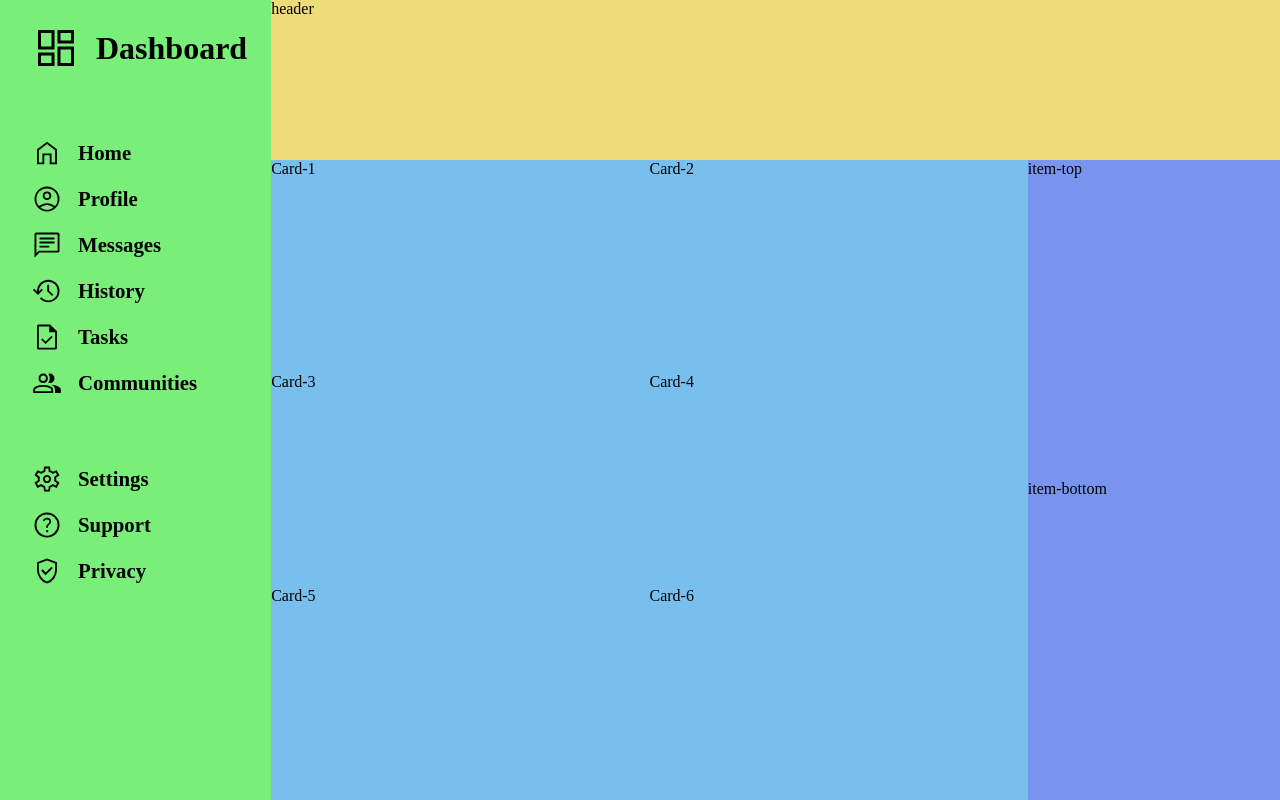
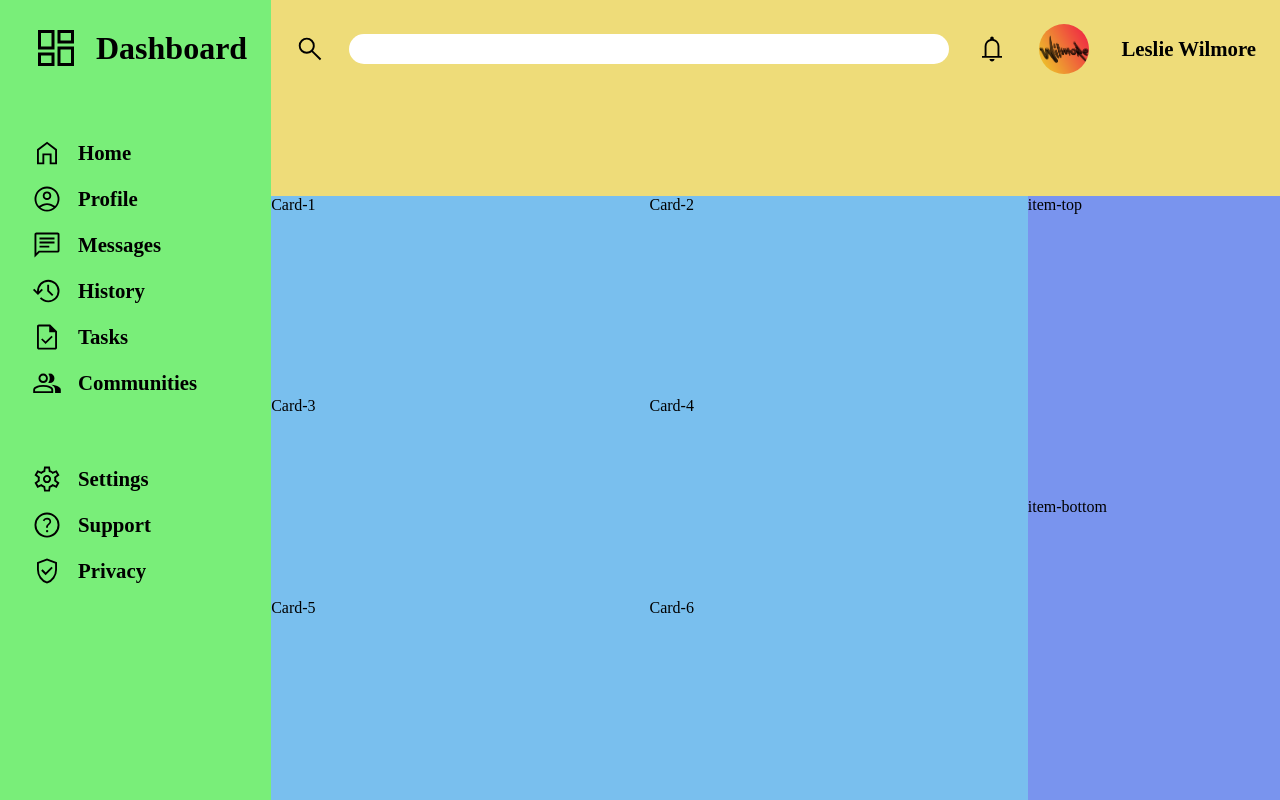
Before and after one commit to wilmxre/admin-dashboard, a plain HTML site: page index.html in a window 1280 px wide. Drawn offline with Linux system fonts and the light colour scheme.

Commit message:
Finish top part of header

```diff
--- a/index.html
+++ b/index.html
@@ -11,7 +11,18 @@
 
 <div class="container">
   <div class="header">
-    header
+    <div class="top-row">
+      <div class="left-side">
+        <img src="./icons/search.svg" alt="search">
+        <div></div>
+      </div>
+      <div class="right-side">
+        <img src="./icons/notifications.svg" alt="notifications">
+        <img src="./my-profile.png" alt="my-profile">
+        <span>Leslie Wilmore</span>
+      </div>
+    </div>
+    <div class="bottom-row"></div>
   </div>
 
   <div class="left-sidebar">
--- a/style.css
+++ b/style.css
@@ -18,6 +18,54 @@
 .header {
   background-color: rgb(238, 220, 121);
   grid-area: 1 / 2 / 2 / 3;
+  display: grid;
+  grid-template-rows: 1fr 1fr;
+}
+
+.header .top-row {
+  display: flex;
+  align-items: center;
+}
+
+.left-side {
+  display: flex;
+  margin: 24px;
+  gap: 24px;
+}
+
+.left-side img {
+  height: 30px;
+  width: auto;
+}
+
+.left-side div {
+  width: 600px;
+  height: 30px;
+  background-color: #fff;
+  border-radius: 25px;
+}
+
+.right-side {
+  display: flex;
+  align-items: center;
+  margin: 24px 24px 24px auto;
+  gap: 32px;
+}
+
+.right-side img {
+  height: 30px;
+  width: auto;
+}
+
+.right-side img:nth-child(2) {
+  height: 50px;
+  width: auto;
+  border-radius: 50%;
+}
+
+.right-side span {
+  font-weight: 600;
+  font-size: 1.3rem;
 }
 
 .left-sidebar {
```
Also changed, not shown: icons/notifications.svg (added), icons/search.svg (added), my-profile.png (added).
